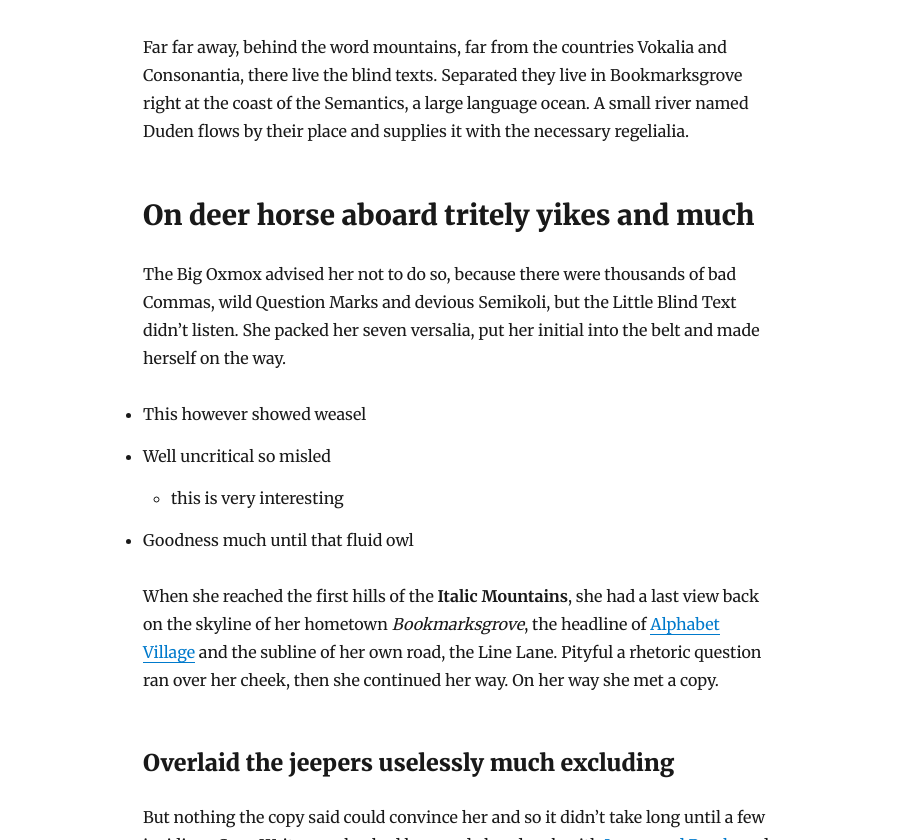
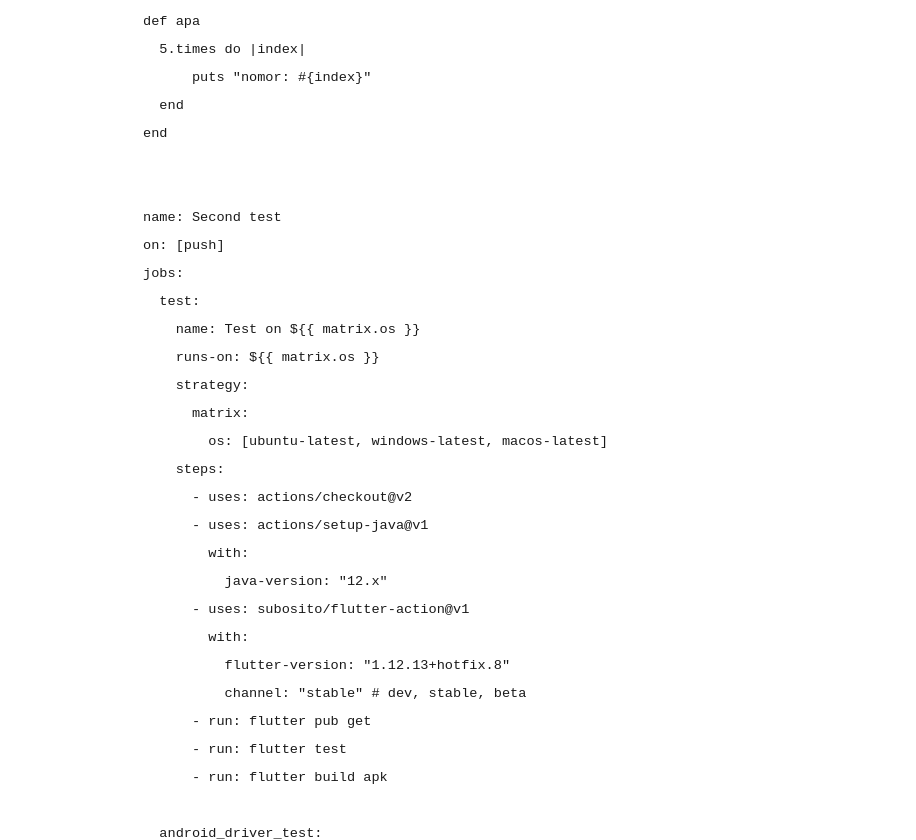
Before and after one commit to arifikhsan/arifikhsanudin-blog, a Gatsby site: page /new-beginnings/ in a window 1280 px wide. Shown: the part 260-1100 px from the top of the page, without its empty margins (182-1098 px from the left). Built offline with nearby package versions, Linux system fonts and the light colour scheme; Gatsby itself is replaced by a stand-in of ours; some packages are replaced by stand-ins of ours; code samples lack their colours; a small style sheet from the web is missing.

Commit message:
code styling

````diff
--- a/content/blog/new-beginnings/index.md
+++ b/content/blog/new-beginnings/index.md
@@ -4,6 +4,99 @@
 description: This is a custom description for SEO and Open Graph purposes, rather than the default generated excerpt. Simply add a description field to the frontmatter.
 ---
 
+
+```ruby
+def apa
+  5.times do |index|
+      puts "nomor: #{index}"
+  end
+end
+```
+
+```yaml
+
+name: Second test
+on: [push]
+jobs:
+  test:
+    name: Test on ${{ matrix.os }}
+    runs-on: ${{ matrix.os }}
+    strategy:
+      matrix:
+        os: [ubuntu-latest, windows-latest, macos-latest]
+    steps:
+      - uses: actions/checkout@v2
+      - uses: actions/setup-java@v1
+        with:
+          java-version: "12.x"
+      - uses: subosito/flutter-action@v1
+        with:
+          flutter-version: "1.12.13+hotfix.8"
+          channel: "stable" # dev, stable, beta
+      - run: flutter pub get
+      - run: flutter test
+      - run: flutter build apk
+
+  android_driver_test:
+    name: UI Test on target ${{ matrix.target }} API ${{ matrix.api-level }}
+    runs-on: macos-latest
+    strategy:
+      matrix:
+        api-level: [21, 23, 29]
+        target: [default, google_apis]
+    steps:
+      - name: checkout
+        uses: actions/checkout@v2
+
+      - uses: subosito/flutter-action@v1
+        with:
+          flutter-version: "1.12.13+hotfix.8"
+          channel: "stable"
+
+      - name: List all simulators
+        run: $ANDROID_HOME/tools/bin/avdmanager list
+
+      - name: run tests
+        uses: reactivecircus/android-emulator-runner@v2
+        with:
+          api-level: ${{ matrix.api-level }}
+          target: ${{ matrix.target }}
+          arch: x86_64
+          profile: Nexus 6
+          script: flutter drive --target=test_driver/app.dart
+
+  ios_drive_test:
+    strategy:
+      matrix:
+        device:
+          - "iPhone 8 (13.3)"
+          - "iPhone 8 Plus (13.3)"
+          - "iPhone 11 (13.3)"
+          - "iPhone 11 Pro Max (13.3)"
+      fail-fast: false
+    runs-on: macos-latest
+    steps:
+      - name: List all simulators
+        run: xcrun instruments -s
+      - name: Start Simulator
+        run: |
+          UDID=$(
+            xcrun instruments -s |
+            awk \
+              -F ' *[][]' \
+              -v 'device=${{ matrix.device }}' \
+              '$1 == device { print $2 }'
+          )
+          xcrun simctl boot "${UDID:?No Simulator with this name found}"
+      - uses: actions/checkout@v2
+      - uses: subosito/flutter-action@v1
+        with:
+          flutter-version: "1.12.13+hotfix.8"
+          channel: "stable"
+      - name: Run Flutter Driver tests
+        run: flutter drive --target=test_driver/app.dart
+
+```
 Far far away, behind the word mountains, far from the countries Vokalia and
 Consonantia, there live the blind texts. Separated they live in Bookmarksgrove
 right at the coast of the Semantics, a large language ocean. A small river named
--- a/package.json
+++ b/package.json
@@ -25,6 +25,7 @@
     "gatsby-source-filesystem": "^2.1.46",
     "gatsby-transformer-remark": "^2.6.48",
     "gatsby-transformer-sharp": "^2.3.13",
+    "prism-themes": "^1.3.0",
     "prismjs": "^1.19.0",
     "react": "^16.12.0",
     "react-dom": "^16.12.0",
--- a/src/components/blog-layout.js
+++ b/src/components/blog-layout.js
@@ -67,7 +67,6 @@
           padding: `${rhythm(1.5)} ${rhythm(3 / 4)}`,
         }}
       >
-        <header>{header}</header>
         <main>{children}</main>
       </div>
     </div>
--- a/src/components/links.js
+++ b/src/components/links.js
@@ -11,7 +11,7 @@
             textDecoration: `none`,
             color: `inherit`,
           }}
-          to={`#`}
+          to={`/`}
         >
           Home
         </Link>
@@ -22,7 +22,7 @@
             textDecoration: `none`,
             color: `inherit`,
           }}
-          to={`#`}
+          to={`/`}
         >
           Showcase
         </Link>
````
Also changed, not shown: gatsby-browser.js (+6 -1 lines), 1 other file.
